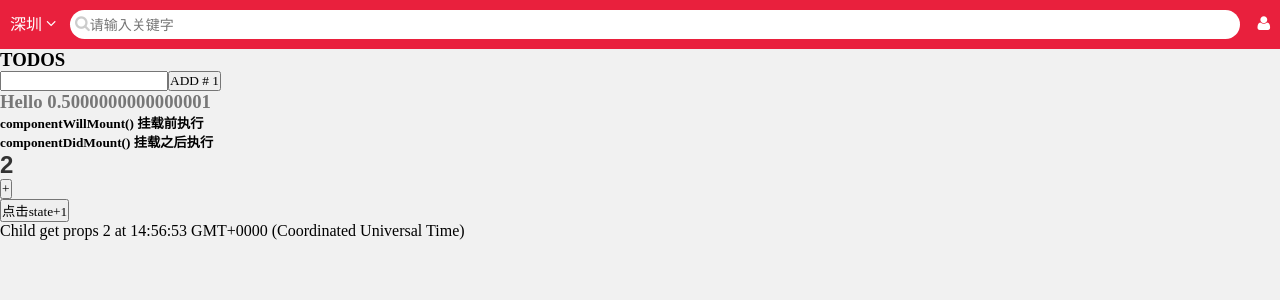
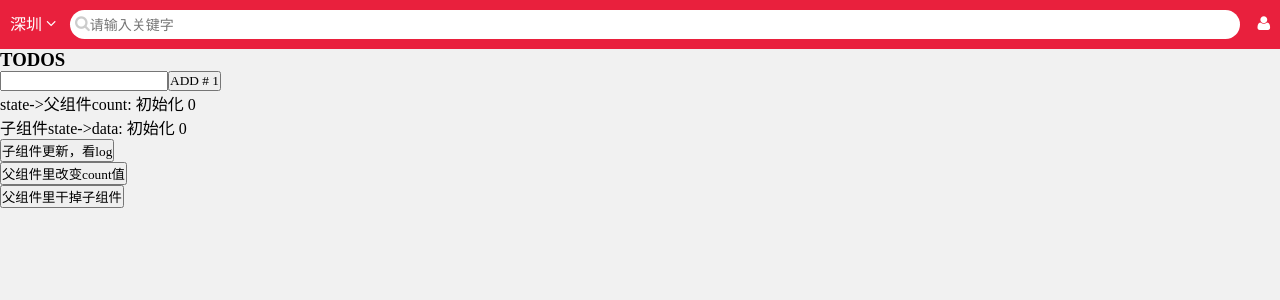
Before and after one commit to shileima/ReactTest, a React app: page /counter in a window 1280 px wide. Shown: the top 300 px of the page. Built offline with nearby package versions, Linux system fonts and the light colour scheme.

Commit message:
时间生命周期全过程

```diff
--- /dev/null
+++ b/src/components/componentRecyle/index.js
@@ -0,0 +1,102 @@
+import React, { Component } from 'react';
+
+class ComponentRecycle extends Component {
+    constructor(props){
+        super(props)
+        this.state = {
+            count: '初始化 0',
+            unMount: true
+        }
+        console.log('CildRecycle constructor')
+    }
+
+    handleClick(){
+        console.log('更新props')
+        this.setState({
+            count: '点击后 1'
+        })
+    }
+    unMountClick(){
+        console.log('干掉子组件')
+        this.setState({
+            unMount: false
+        })
+    }
+
+    render(){
+        return (
+            <div>
+                <p>state->父组件count: {this.state.count}</p>
+                {
+                    this.state.unMount? <ComponentChild data={this.state.count}/> : null
+                }
+                <button onClick={()=>{return this.handleClick()}}>父组件里改变count值</button><br/>
+                <button onClick={()=>{return this.unMountClick()}}>父组件里干掉子组件</button>
+            </div>
+    )
+    }
+}
+class ComponentChild extends Component {
+
+    constructor(props){
+        super(props)
+        this.state = {
+            data: 'old data'
+        }
+        console.log('ComponentRecycle constructor')
+    }
+
+    componentDidMount(){
+        console.log('component Did Mount ' )
+    }
+
+    componentWillMount(){
+        console.log('component Will Mount ')
+    }
+
+    componentWillReceiveProps(nextProps){
+        console.log('component Will Receive Props')
+    }
+
+    shouldComponentUpdate(nextProps,nextState){
+        console.log('should Component Update')
+        if(nextState.data !== this.state.data){
+            return true;
+        }
+        if(nextProps.data !== this.props.data){
+            return true;
+        }
+        return false;
+    }
+
+    componentWillUpdate(){
+        console.log('Component Will Update')
+    }
+
+    componentDidUpdate(){
+        console.log('Component Did Update')
+    }
+
+    //组件卸载
+    componentWillUnmount(){
+        console.log('component Will Unmount')
+    }
+
+    ClickHandle(){
+        this.setState({
+            data: 'new data'
+        })
+    }
+
+    render() {
+        console.log('render')
+        return(
+            <div>
+                <p>子组件state->data: {this.props.data}</p>
+                <button onClick={()=>{return this.ClickHandle()}}>子组件更新，看log</button>
+            </div>
+        )
+    }
+}
+
+export default ComponentRecycle;
--- a/src/components/demo16/counter.js
+++ b/src/components/demo16/counter.js
@@ -1,5 +1,4 @@
 import React, { Component } from 'react';
-import ReactDOM from 'react-dom'
 
 class Counter extends Component{
 
--- a/src/components/demo16/index.js
+++ b/src/components/demo16/index.js
@@ -10,6 +10,7 @@
         this.state = {
             count:0
         }
+        console.log('constructor')
     }
 
     componentWillReceiveProps(nextProps){
@@ -29,14 +30,14 @@
         this.setState({
             count:2
         })
-        console.log('I did mounted! 挂载完成后 ' + this.state.count)
+        console.log('componentDidMount ' + this.state.count)
     }
 
     componentWillMount(){
         this.setState({
             count:1
         })
-        console.log('I will mount!挂载之前 ' + this.state.count)
+        console.log('componentWillMount ' + this.state.count)
     }
 
     shouldComponentUpdate(nextProps,nextState){
--- a/src/components/demo16/widget.js
+++ b/src/components/demo16/widget.js
@@ -1,5 +1,4 @@
 import React, { Component } from 'react';
-import ReactDOM from 'react-dom';
 
 class Child extends Component {
 
--- a/src/index.js
+++ b/src/index.js
@@ -14,13 +14,14 @@
 // import RefDOM from './components/demo05';
 // import LikeButton from './components/demo06';
 // import Input from './components/demo07';
- import DidMount from './components/demo08';
+// import DidMount from './components/demo08';
 // import Ajax from './components/demo09';
 // import Axios from './components/demo10';
 //import Counter from './components/demo11';
 //import TodoApp from './components/demo14';
 import TodoApp from './components/demo15';
-import ComponentMount from './components/demo16';
+//import ComponentMount from './components/demo16';
+import ComponentRecycle from './components/componentRecyle';
 
 // import counter from './reducers';
 
@@ -34,8 +35,7 @@
         <Header />
         <Main />
         <TodoApp />
-        <DidMount />
-        <ComponentMount />
+        <ComponentRecycle />
     </div>
 )
 
```
